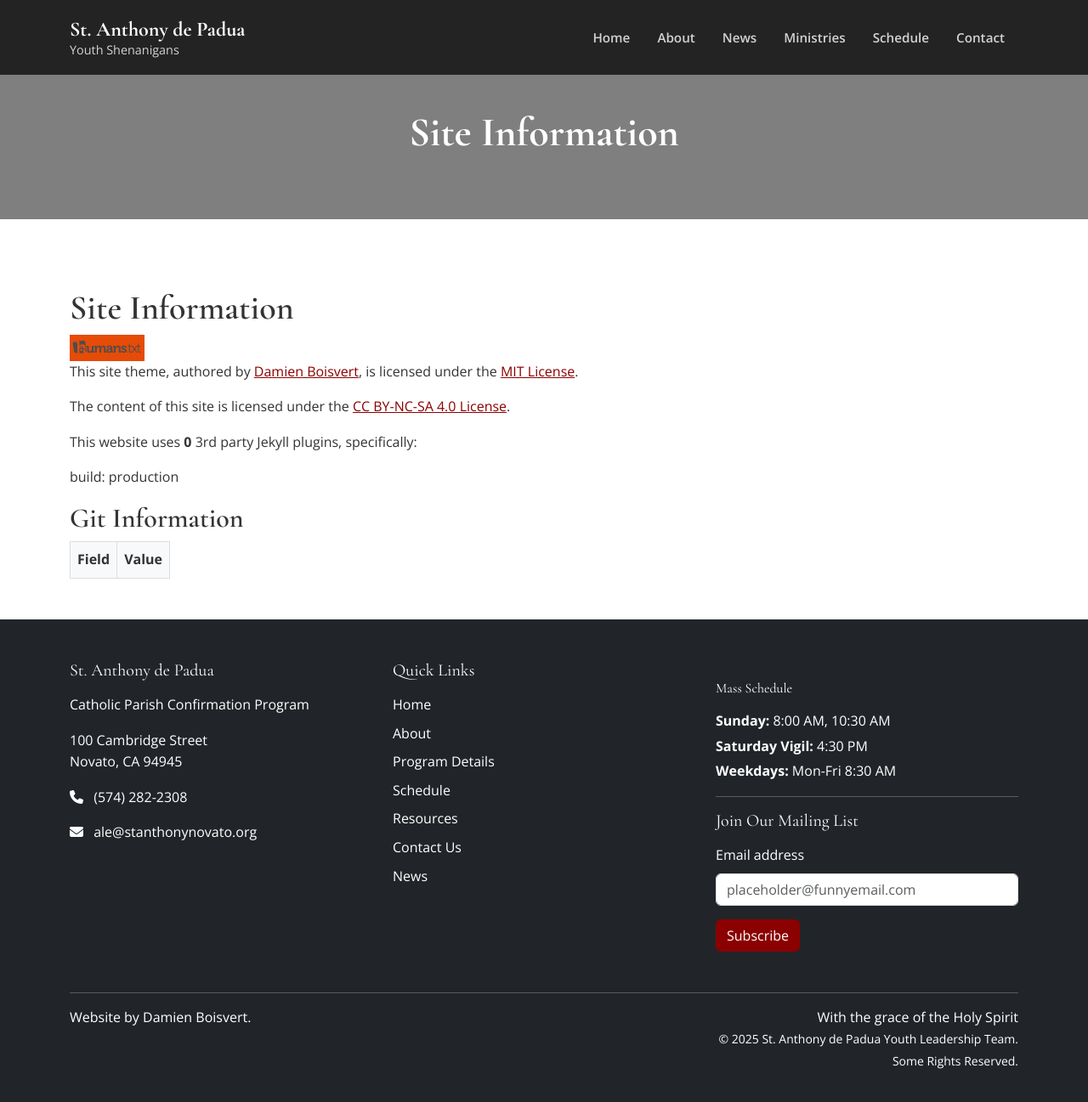
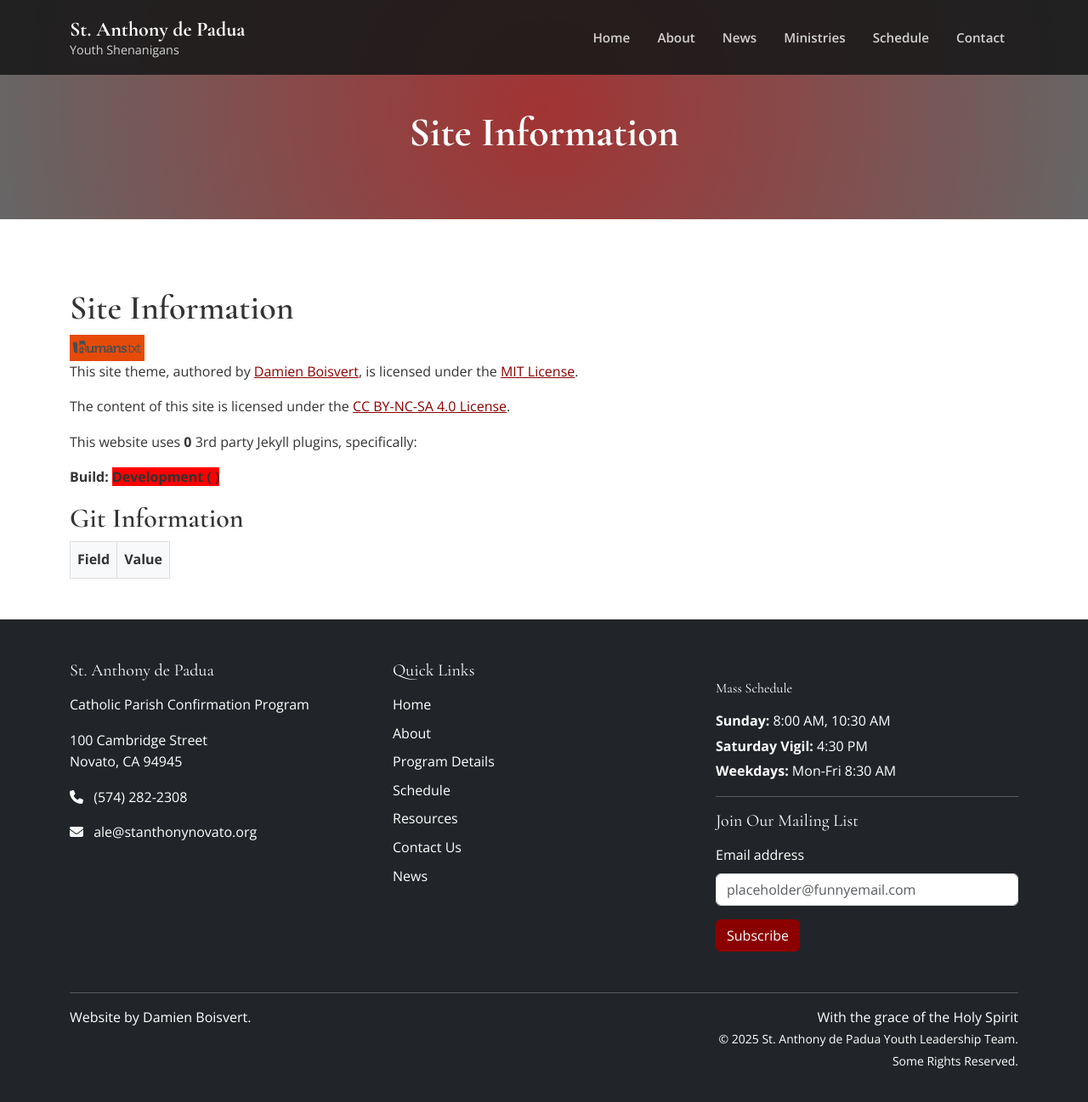
Before and after one commit to StAnthonyNovato/SAY-Website, a Jekyll site: the page built from pages/siteinfo.html, in a window 1280 px wide and 1309 px high. Shown: the top 1297 px of the window at 85% size. Built offline with Jekyll 4.4.1, drawn with Linux system fonts in a browser that asks for light colours.

Commit message:
feat: better header background

```diff
--- a/_sass/_sections.scss
+++ b/_sass/_sections.scss
@@ -118,7 +118,7 @@
     content: '';
     position: absolute;
     inset: 0;
-    background: rgb(0 0 0 / 50%);
+    background: radial-gradient(circle, rgb(139 0 0 / 80%) 0%, rgb(0 0 0 / 60%) 100%);
     z-index: 1;
   }
 
--- a/pages/all_of_us.html
+++ b/pages/all_of_us.html
@@ -3,7 +3,7 @@ layout: page
 permalink: /us
 title: All of Us
 ---
-{% for person in site.data.people.bios %}
+{% for person in site.data.people %}
 <!-- Person Profile -->
   {% include name-bio.html
     name=person.name
--- a/pages/ministries/tech.html
+++ b/pages/ministries/tech.html
@@ -36,7 +36,7 @@ permalink: /ministries/tech/
 {% include image-to-the-right.html
     title="Technology Ministry"
     content=techcontent
-    image="/assets/images/thesoks.jpg"
+    image="/assets/images/thesocks.jpg"
     alt="A computer with code on the screen" %}
 
 {% include scripture-quote.html
--- a/pages/siteinfo.html
+++ b/pages/siteinfo.html
@@ -31,7 +31,13 @@ sitemap: false
     {% endfor %}
 </ul>
 
-<p>build: {{ jekyll.environment }}</p>
+<p><b>Build: </b>
+{% if site.environment == "production" %}
+<span style="font-weight: bold; background-color: green;">Production ( {{ site.data.git.commit_hash }}) </span>
+{% else %}
+<span style="font-weight: bold; background-color: red;">Development ( {{ site.data.git.commit_hash }})</span>
+{% endif %}
+</p>
 <h2>Git Information</h2>
 <table>
     <tr>
```
